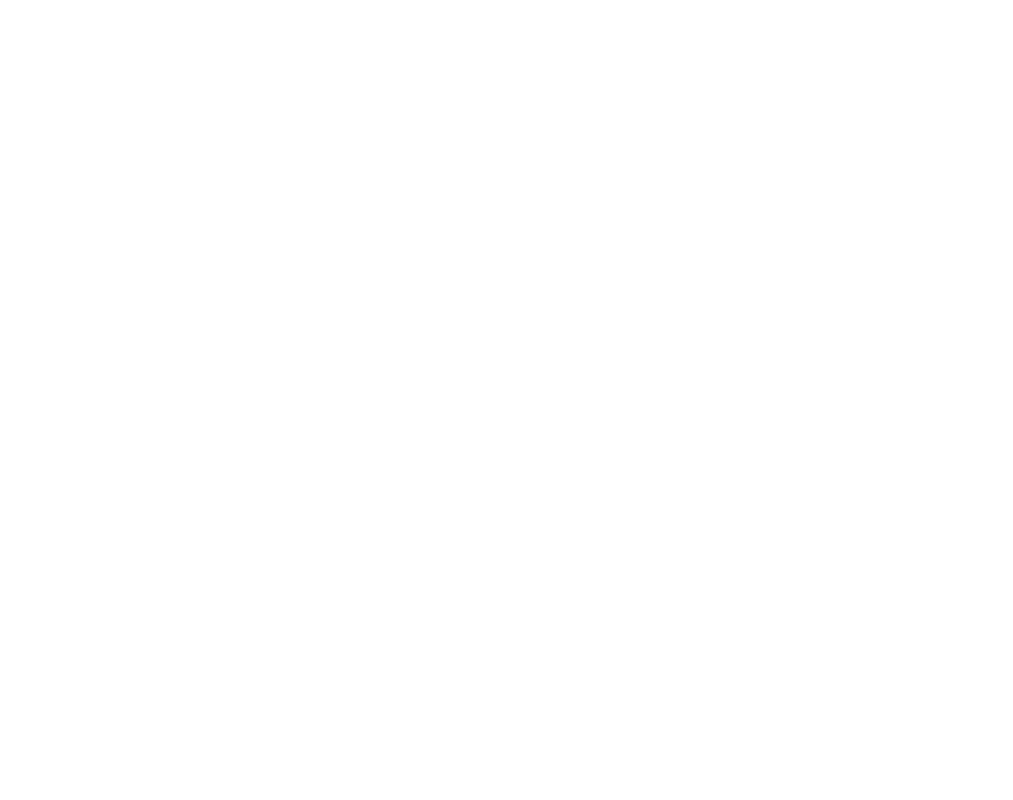
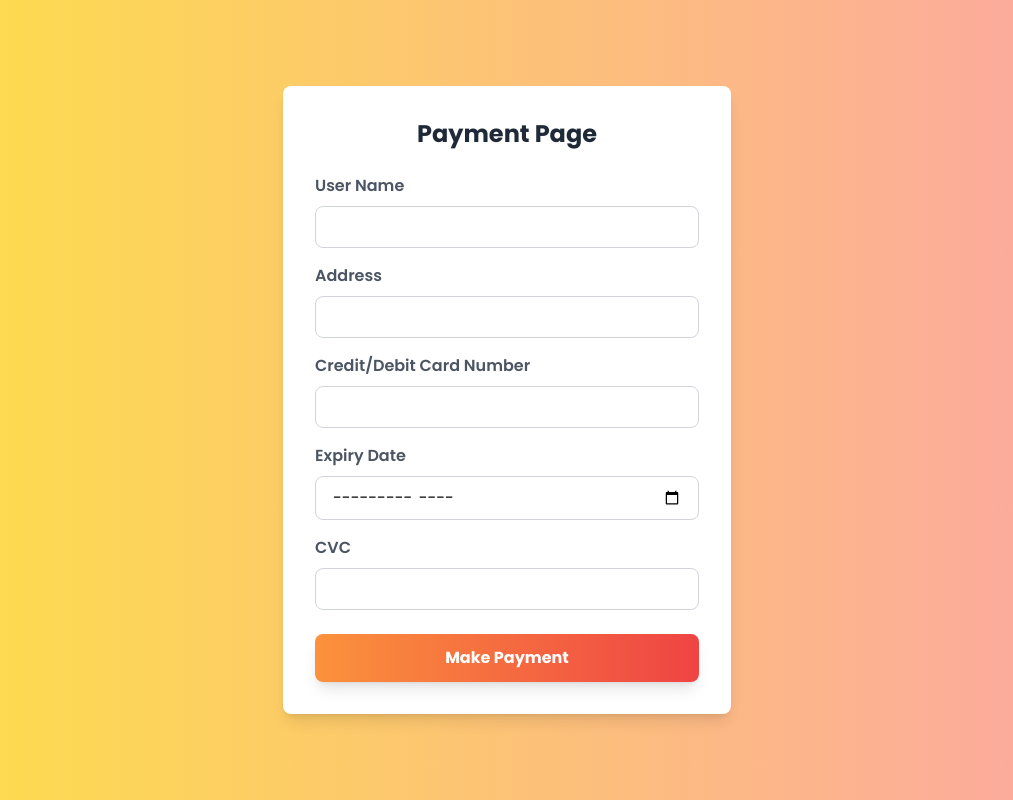
Before and after one commit to akhil-k-se/CampusMate, a React (Create React App) app in the folder frontend/: page /payment in a window 1280 px wide. Before the commit this address had no page. Shown: the whole page, without its empty margins (133-1146 px from the left). Built offline with nearby package versions, Linux system fonts and the light colour scheme.

Commit message:
added payments page

```diff
--- a/frontend/src/App.js
+++ b/frontend/src/App.js
@@ -13,6 +13,7 @@
 import Complaintbox from './components/Dashboard/Complaintbox'
 import Gatepassdetails from './components/Dashboard/Gatepassdetails'
 import Studentgatepass from './components/studentLandingPage/Studentgatepass';
+import PaymentPage from './components/payment/PaymentForm';
 
 function App() {
   return (
@@ -32,6 +33,7 @@
           <Route path="hostelrooms" element={<Hosteldetails />} />
           <Route path="account" element={<Account />} />
           <Route path='/my-passes' element={<Studentgatepass/>}/>
+          <Route path='/payment' element={<PaymentPage/>}/>
         </Routes>
       </Router>
     </>
--- a/frontend/src/components/booking/booking.jsx
+++ b/frontend/src/components/booking/booking.jsx
@@ -85,13 +85,6 @@
             });
     }, [currentImage]);
 
-    const handleClick = () => {
-        navigate("/user");
-        if (window.location.pathname === "/") {
-            window.location.reload();
-        }
-    };
-
     const handleSlide = (index) => {
         if (index !== currentImage) {
             setCurrentImage(index);
@@ -125,7 +118,7 @@
         try {
             const response = await axios.post("http://localhost:3005/reservation", formData);
             alert('Your request has been sent will let you know about the room');
-            navigate("/user");
+            navigate("/payment");
         } catch (error) {
             console.error("Error in Booking",error);
             const errorMessage = error.response?.data || 'An error occurred';
--- /dev/null
+++ b/frontend/src/components/payment/PaymentForm.js
@@ -0,0 +1,238 @@
+import React, { useState } from 'react';
+import 'tailwindcss/tailwind.css';
+
+const PaymentPage = () => {
+  const [name, setName] = useState('');
+  const [address, setAddress] = useState('');
+  const [cardNumber, setCardNumber] = useState('');
+  const [expiryDate, setExpiryDate] = useState('');
+  const [cvc, setCvc] = useState('');
+  const [notification, setNotification] = useState('');
+
+  const handleCardNumberChange = (e) => {
+    const value = e.target.value.replace(/\s+/g, ''); // Remove spaces
+    if (/^\d{0,16}$/.test(value)) {
+      const formattedValue = value
+        .replace(/(\d{4})(?=\d)/g, '$1 ')
+        .trim();
+      setCardNumber(formattedValue);
+    }
+  };
+
+  const handleCvcChange = (e) => {
+    const value = e.target.value.replace(/\D/g, ''); // Remove non-numeric characters
+    if (value.length <= 3) {
+      setCvc(value);
+    }
+  };
+
+  const handlePayment = () => {
+    setNotification('Payment Successful!');
+  };
+
+  // Get today's date in YYYY-MM format for the min attribute of the expiry date input
+  const getCurrentDate = () => {
+    const today = new Date();
+    const year = today.getFullYear();
+    const month = String(today.getMonth() + 1).padStart(2, '0'); // Months are 0-based, so add 1
+    return `${year}-${month}`;
+  };
+
+  return (
+    <div className="flex items-center justify-center min-h-screen bg-gradient-to-r from-yellow-300 to-red-300">
+      <div className="bg-white p-8 rounded-lg shadow-lg max-w-md w-full transform hover:-translate-y-2 transition-transform">
+        <h2 className="text-2xl font-bold text-center text-gray-800 mb-6">Payment Page</h2>
+        <div className="mb-4">
+          <label className="block text-gray-600 font-semibold mb-2">User Name</label>
+          <input
+            type="text"
+            value={name}
+            onChange={(e) => setName(e.target.value)}
+            className="w-full px-4 py-2 border border-gray-300 rounded-lg focus:outline-none focus:ring-2 focus:ring-orange-400"
+            required
+          />
+        </div>
+        <div className="mb-4">
+          <label className="block text-gray-600 font-semibold mb-2">Address</label>
+          <input
+            type="text"
+            value={address}
+            onChange={(e) => setAddress(e.target.value)}
+            className="w-full px-4 py-2 border border-gray-300 rounded-lg focus:outline-none focus:ring-2 focus:ring-orange-400"
+            required
+          />
+        </div>
+        <div className="mb-4">
+          <label className="block text-gray-600 font-semibold mb-2">Credit/Debit Card Number</label>
+          <input
+            type="text"
+            value={cardNumber}
+            onChange={handleCardNumberChange}
+            className="w-full px-4 py-2 border border-gray-300 rounded-lg focus:outline-none focus:ring-2 focus:ring-orange-400"
+            required
+          />
+        </div>
+        <div className="mb-4">
+          <label className="block text-gray-600 font-semibold mb-2">Expiry Date</label>
+          <input
+            type="month"
+            value={expiryDate}
+            onChange={(e) => setExpiryDate(e.target.value)}
+            min={getCurrentDate()} // Set the minimum date to the current month and year
+            className="w-full px-4 py-2 border border-gray-300 rounded-lg focus:outline-none focus:ring-2 focus:ring-orange-400"
+            required
+          />
+        </div>
+        <div className="mb-6">
+          <label className="block text-gray-600 font-semibold mb-2">CVC</label>
+          <input
+            type="password" // Hide the CVC input
+            value={cvc}
+            onChange={handleCvcChange}
+            maxLength={3} // Limit the input to 3 characters
+            className="w-full px-4 py-2 border border-gray-300 rounded-lg focus:outline-none focus:ring-2 focus:ring-orange-400"
+            required
+          />
+        </div>
+        <button
+          className="w-full py-3 bg-gradient-to-r from-orange-400 to-red-500 text-white font-bold rounded-lg shadow-lg hover:from-orange-500 hover:to-red-600 transform hover:-translate-y-1 transition-transform"
+          onClick={handlePayment}
+        >
+          Make Payment
+        </button>
+        {notification && (
+          <div className="mt-6 p-4 bg-green-500 text-white font-semibold rounded-lg shadow-lg">
+            <span>✓ {notification}</span>
+          </div>
+        )}
+      </div>
+    </div>
+  );
+};
+
+export default PaymentPage;
+
+
+
+
+
+
+
+// import React, { useState } from 'react';
+// import 'tailwindcss/tailwind.css';
+
+// const PaymentPage = () => {
+//   const [name, setName] = useState('');
+//   const [address, setAddress] = useState('');
+//   const [cardNumber, setCardNumber] = useState('');
+//   const [expiryDate, setExpiryDate] = useState('');
+//   const [cvc, setCvc] = useState('');
+//   const [notification, setNotification] = useState('');
+
+//   const handleCardNumberChange = (e) => {
+//     const value = e.target.value.replace(/\s+/g, ''); // Remove spaces
+//     if (/^\d{0,16}$/.test(value)) {
+//       const formattedValue = value
+//         .replace(/(\d{4})(?=\d)/g, '$1 ')
+//         .trim();
+//       setCardNumber(formattedValue);
+//     }
+//   };
+
+//   const handleCvcChange = (e) => {
+//     const value = e.target.value.replace(/\D/g, ''); // Remove non-numeric characters
+//     if (value.length <= 3) {
+//       setCvc(value);
+//     }
+//   };
+
+//   const handlePayment = () => {
+//     setNotification('Payment Successful!');
+//   };
+
+//   const getCurrentDate = () => {
+//     const today = new Date();
+//     const year = today.getFullYear();
+//     const month = String(today.getMonth() + 1).padStart(2, '0');
+//     return `${year}-${month}`;
+//   };
+
+//   return (
+//     <div
+//       className="flex items-center justify-center min-h-screen bg-cover bg-center relative"
+//       style={{ backgroundImage: "url(`frontend/assets/room-3.jpg`)" }} // Replace 'your-image-url.jpg' with your actual image URL
+//     >
+//       {/* Optional overlay for better contrast */}
+//       <div className="absolute inset-0 bg-black opacity-50"></div>
+
+//       <div className="bg-white p-8 rounded-lg shadow-2xl max-w-md w-full z-10 transform hover:-translate-y-2 transition-transform">
+//         <h2 className="text-3xl font-bold text-center text-gray-900 mb-8">Payment Page</h2>
+//         <div className="mb-4">
+//           <label className="block text-gray-700 font-semibold mb-2">User Name</label>
+//           <input
+//             type="text"
+//             value={name}
+//             onChange={(e) => setName(e.target.value)}
+//             className="w-full px-4 py-3 border border-gray-300 rounded-lg focus:outline-none focus:ring-2 focus:ring-blue-500"
+//             required
+//           />
+//         </div>
+//         <div className="mb-4">
+//           <label className="block text-gray-700 font-semibold mb-2">Address</label>
+//           <input
+//             type="text"
+//             value={address}
+//             onChange={(e) => setAddress(e.target.value)}
+//             className="w-full px-4 py-3 border border-gray-300 rounded-lg focus:outline-none focus:ring-2 focus:ring-blue-500"
+//             required
+//           />
+//         </div>
+//         <div className="mb-4">
+//           <label className="block text-gray-700 font-semibold mb-2">Credit/Debit Card Number</label>
+//           <input
+//             type="text"
+//             value={cardNumber}
+//             onChange={handleCardNumberChange}
+//             className="w-full px-4 py-3 border border-gray-300 rounded-lg focus:outline-none focus:ring-2 focus:ring-blue-500"
+//             required
+//           />
+//         </div>
+//         <div className="mb-4">
+//           <label className="block text-gray-700 font-semibold mb-2">Expiry Date</label>
+//           <input
+//             type="month"
+//             value={expiryDate}
+//             onChange={(e) => setExpiryDate(e.target.value)}
+//             min={getCurrentDate()}
+//             className="w-full px-4 py-3 border border-gray-300 rounded-lg focus:outline-none focus:ring-2 focus:ring-blue-500"
+//             required
+//           />
+//         </div>
+//         <div className="mb-6">
+//           <label className="block text-gray-700 font-semibold mb-2">CVC</label>
+//           <input
+//             type="password"
+//             value={cvc}
+//             onChange={handleCvcChange}
+//             maxLength={3}
+//             className="w-full px-4 py-3 border border-gray-300 rounded-lg focus:outline-none focus:ring-2 focus:ring-blue-500"
+//             required
+//           />
+//         </div>
+//         <button
+//           className="w-full py-3 bg-gradient-to-r from-blue-500 to-indigo-600 text-white font-bold rounded-lg shadow-lg hover:from-blue-600 hover:to-indigo-700 transform hover:-translate-y-1 transition-transform"
+//           onClick={handlePayment}
+//         >
+//           Make Payment
+//         </button>
+//         {notification && (
+//           <div className="mt-6 p-4 bg-green-500 text-white font-semibold rounded-lg shadow-lg">
+//             <span>✓ {notification}</span>
+//           </div>
+//         )}
+//       </div>
+//     </div>
+//   );
+// };
+
+// export default PaymentPage;
```
Also changed, not shown: 1 other file (tests, documents, lock files or other folders).
